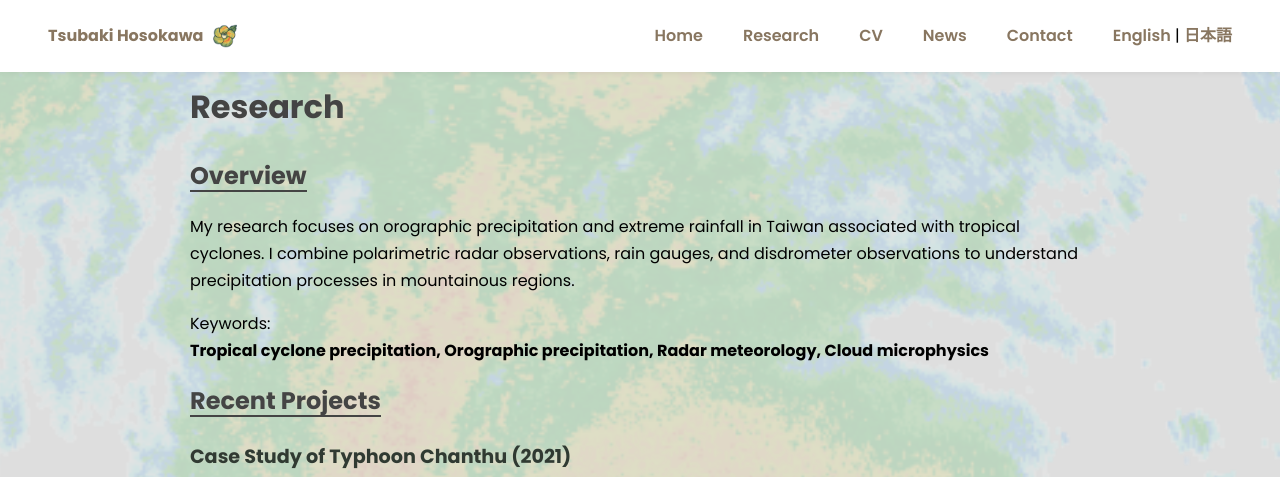
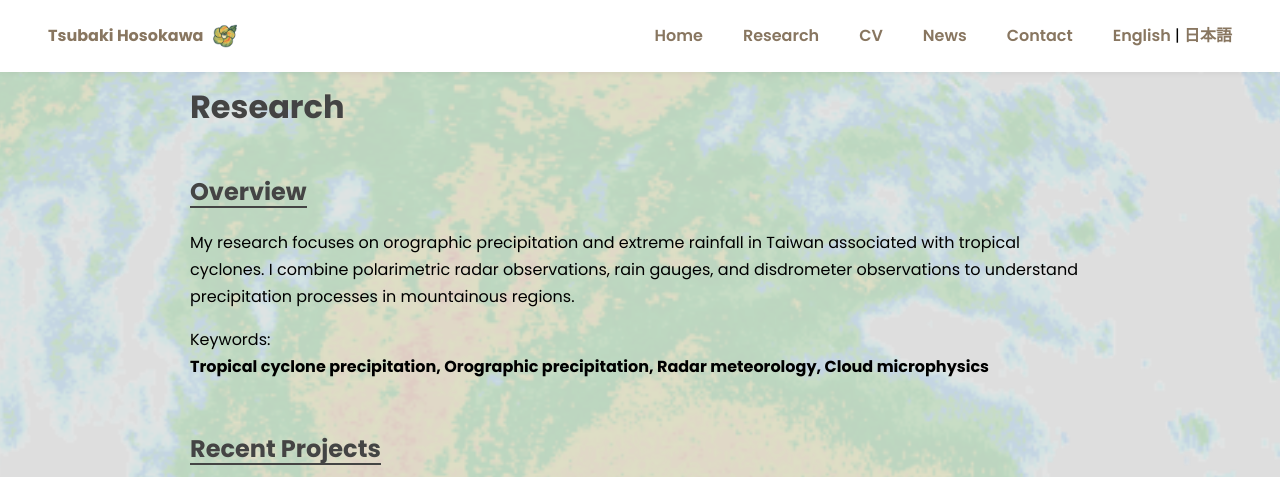
Before and after one commit to tsubakih07/tsubaki_homepage, a Jekyll site: the page built from research.html, in a window 1280 px wide and 1400 px high. Shown: the top 477 px of the window. Built offline with Jekyll 4.4.1, drawn with Linux system fonts in a browser that asks for light colours; grey boxes are pictures that could not be loaded.

Commit message:
added padding to research and cv sites

```diff
--- a/assets/css/cv.css
+++ b/assets/css/cv.css
@@ -12,3 +12,7 @@ height: 100vh;
 z-index: -1; /* 背面に配置 */
 pointer-events: none;
 }
+
+.section {
+  padding: 0.5rem 0;
+}
--- a/assets/css/research.css
+++ b/assets/css/research.css
@@ -11,6 +11,10 @@ width: 100vw;
 height: 100vh;
 z-index: -1; /* 背面に配置 */
 pointer-events: none;
+}
+
+.section {
+  padding: 1rem 0;
 }
 
 /* Research project枠 */
```
Also changed, not shown: 3 other files.
